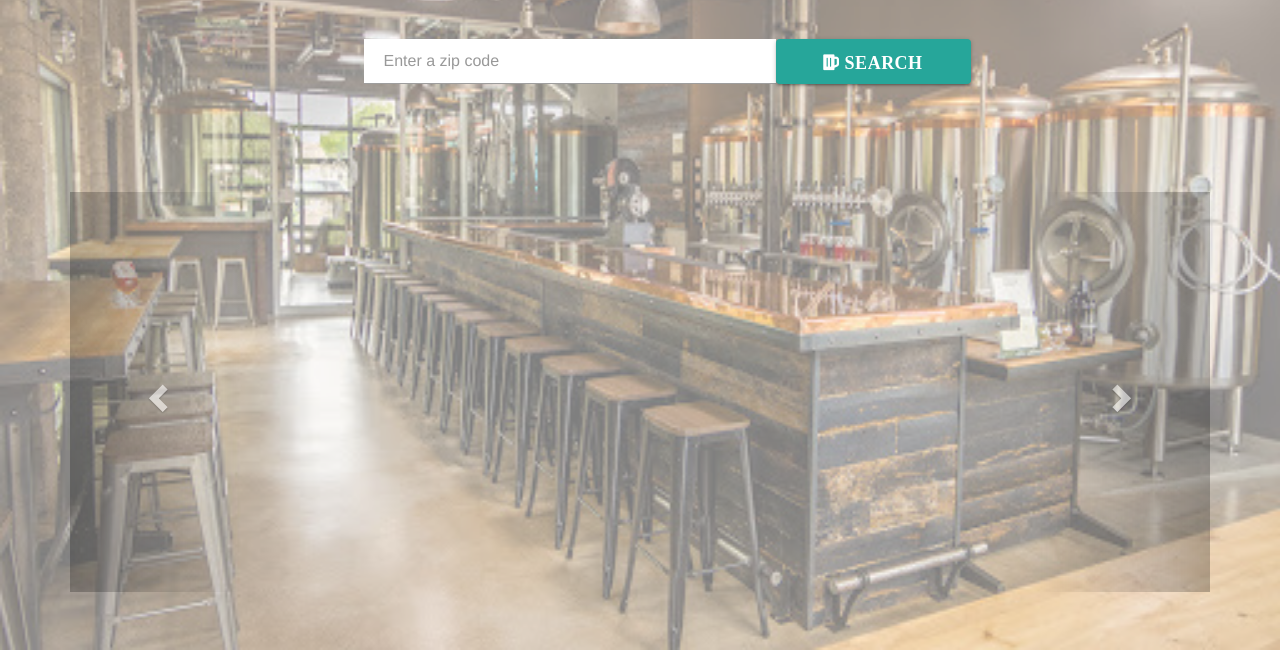
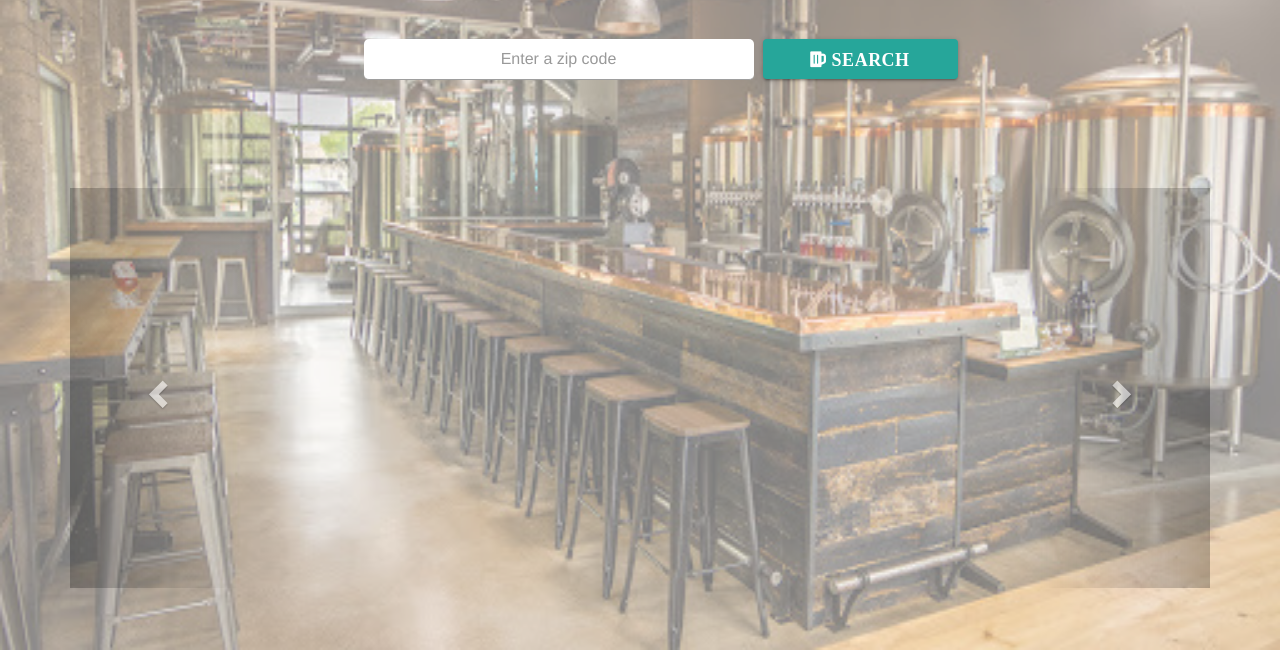
Before and after one commit to Josephjlyons/DraughtPicker, a plain HTML site: page index.html in a window 1280 px wide. Shown: the part 150-800 px from the top of the page. Drawn offline with nearby package versions, Linux system fonts and the light colour scheme; a web font is replaced by a local one.

Commit message:
changed style of input bar

```diff
--- a/css/style.css
+++ b/css/style.css
@@ -12,6 +12,11 @@
     margin-top: 50px;
   }
 
+  test {
+    height: 100px;
+    width: 100px;
+    background-color: antiquewhite;
+  }
 
   img.background {
     position: absolute;
@@ -37,15 +42,18 @@
   #search-bar {
     background-color: white;
     color:black;
-    padding:2px 2px 2px 20px;
+    /* padding:2px 2px 2px 20px; */
     height: 4rem;
+    border-radius: 5px;
+    text-align: center;
+    margin-right: 9px;
   }
 
 
   #searchBtn {
-    padding-left:20px;
-    padding-right: 20px;
-    height:45px;
+    /* padding-left:20px;
+    padding-right: 20px; */
+    height:40px;
     font-size:18px
   }
 
```
